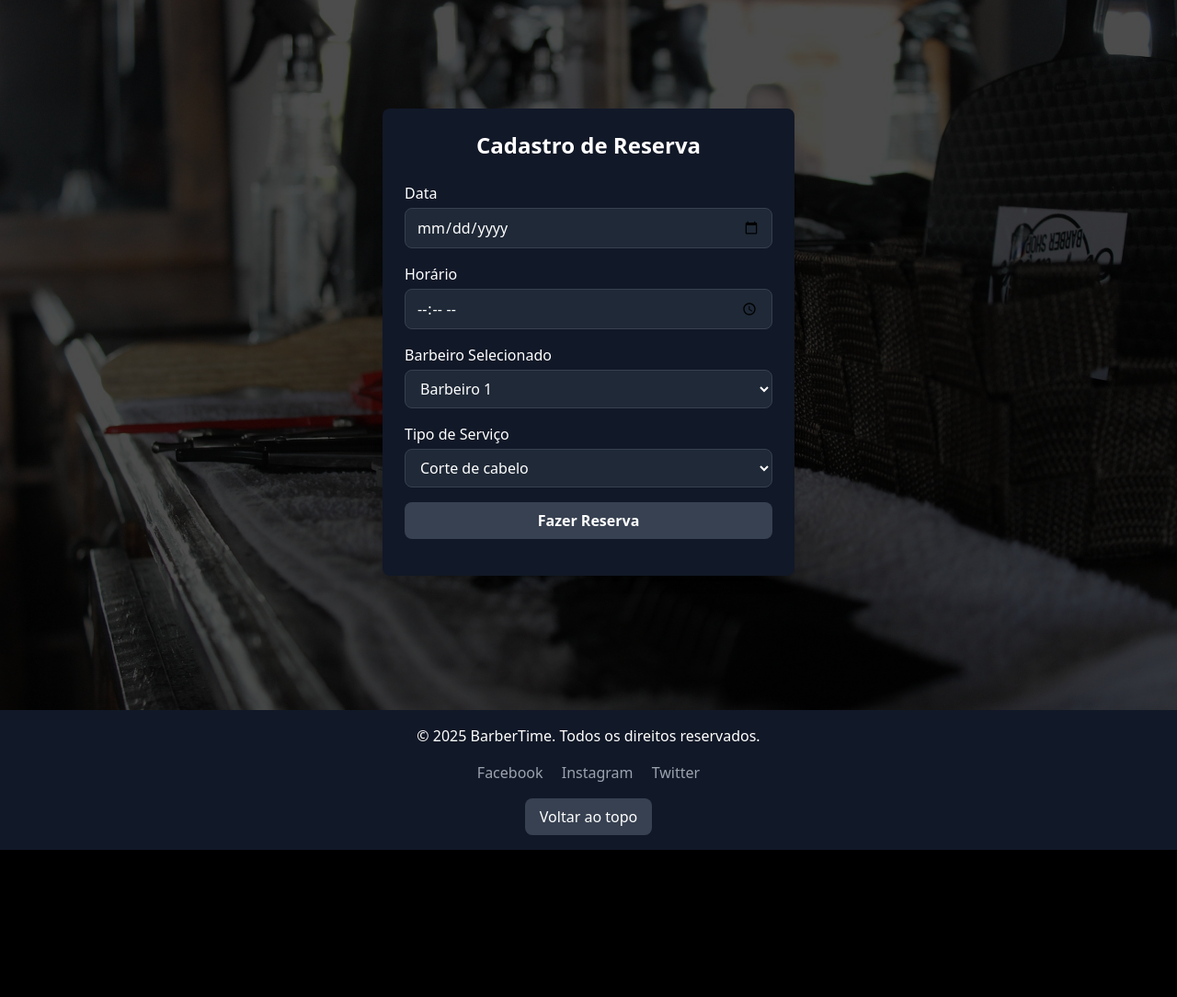
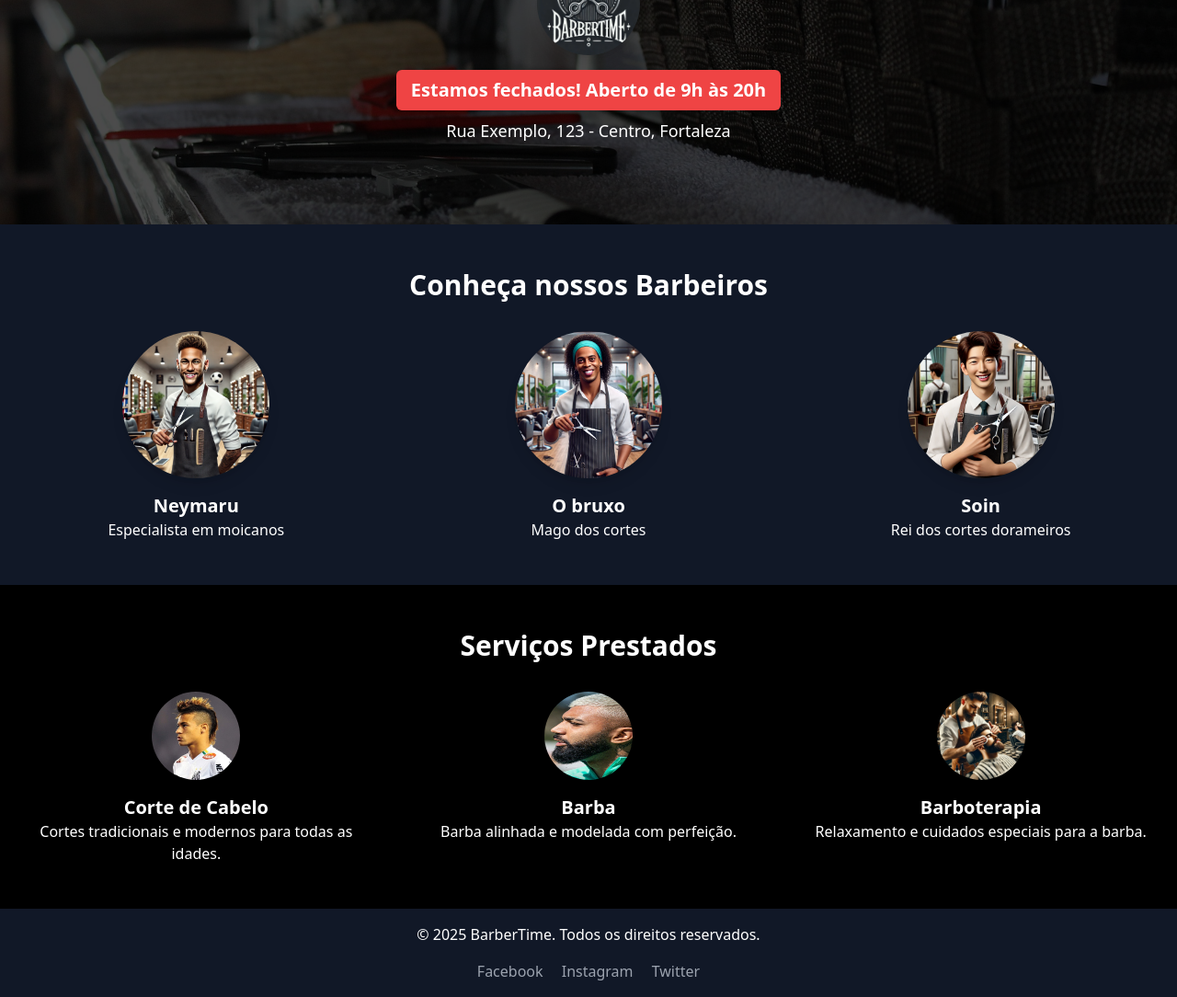
Before and after one commit to nauancastro/web-projeto-final, a website: page index.html in a window 1280 px wide. Shown: the part 140-1224 px from the top of the page at 92% size. Before the commit the page ends 1064 px from the top, so only its background shows below. Drawn offline with nearby package versions, Linux system fonts and the light colour scheme.

Commit message:
:construction: Nova estrutura e página index.html

```diff
--- a/index.html
+++ b/index.html
@@ -11,95 +11,107 @@
     <link rel="stylesheet" href="./src/styles/output.css" />
   </head>
   <body class="bg-black text-white">
-    <header class="bg-gray-900 text-white py-4 flex justify-center">
+    <!-- Horário e logo -->
+    <header
+      class="bg-cover bg-center h-96"
+      style="background-image: url('./src/assets/bg.jpg')"
+    >
+      <div
+        class="bg-black bg-opacity-70 h-full flex flex-col justify-center items-center"
+      >
+        <!-- Logo -->
         <img
           src="./src/assets/logo.webp"
           alt="BarberTime Logo"
-        class="w-20 h-20 rounded-full shadow-lg hover:scale-110 duration-200"
+          class="w-28 h-28 rounded-full shadow-lg mb-4"
         />
+        <!-- Horário de funcionamento -->
+        <h1
+          id="horario-funcionamento"
+          class="text-xl font-bold text-center px-4 py-2 rounded-md"
+        >
+          Horário de funcionamento: 9h às 20h
+        </h1>
+        <!-- Endereço -->
+        <p class="text-lg mt-2 text-center">
+          Rua Exemplo, 123 - Centro, Fortaleza
+        </p>
+      </div>
     </header>
 
-    <main
-      class="w-full h-screen bg-cover bg-center bg-opacity-50 relative"
-      style="background-image: url('src/assets/bg.jpg')"
-    >
-      <div class="absolute inset-0 bg-black bg-opacity-70"></div>
-      <div
-        class="relative z-10 flex flex-col justify-center items-center h-full"
-      >
-        <div
-          class="bg-gray-900 p-6 rounded-lg shadow-lg w-11/12 max-w-md text-white"
-        >
-          <h2 class="text-2xl font-bold mb-6 text-center">
-            Cadastro de Reserva
-          </h2>
-          <form
-            id="reserva-form"
-            onsubmit="criarReserva(event)"
-            class="space-y-4"
-          >
+    <!-- Barbeiros -->
+    <section class="py-12 bg-gray-900">
+      <div class="container mx-auto px-4 text-center">
+        <h2 class="text-3xl font-bold mb-8">Conheça nossos Barbeiros</h2>
+        <div class="grid grid-cols-1 sm:grid-cols-2 md:grid-cols-3 gap-8">
           <div>
-              <label for="date" class="block font-medium mb-1">Data</label>
-              <input
-                type="date"
-                id="date"
-                name="date"
-                required
-                class="w-full border border-gray-700 rounded-lg px-3 py-2 bg-gray-800 text-white"
+            <img
+              src="./src/assets/barber1.webp"
+              alt="Barbeiro 1"
+              class="w-40 h-40 rounded-full shadow-lg mx-auto mb-4"
             />
+            <h3 class="text-xl font-semibold">Neymaru</h3>
+            <p>Especialista em moicanos</p>
           </div>
           <div>
-              <label for="time" class="block font-medium mb-1">Horário</label>
-              <input
-                type="time"
-                id="time"
-                name="time"
-                required
-                class="w-full border border-gray-700 rounded-lg px-3 py-2 bg-gray-800 text-white"
+            <img
+              src="./src/assets/barber2.webp"
+              alt="Barbeiro 2"
+              class="w-40 h-40 rounded-full shadow-lg mx-auto mb-4"
             />
+            <h3 class="text-xl font-semibold">O bruxo</h3>
+            <p>Mago dos cortes</p>
           </div>
           <div>
-              <label for="barber" class="block font-medium mb-1"
-                >Barbeiro Selecionado</label
-              >
-              <select
-                id="barber"
-                name="barber"
-                required
-                class="w-full border border-gray-700 rounded-lg px-3 py-2 bg-gray-800 text-white"
-              >
-                <option value="Barbeiro 1">Barbeiro 1</option>
-                <option value="Barbeiro 2">Barbeiro 2</option>
-              </select>
+            <img
+              src="./src/assets/barber3.webp"
+              alt="Barbeiro 3"
+              class="w-40 h-40 rounded-full shadow-lg mx-auto mb-4"
+            />
+            <h3 class="text-xl font-semibold">Soin</h3>
+            <p>Rei dos cortes dorameiros</p>
+          </div>
+        </div>
+      </div>
+    </section>
+
+    <!-- Serviços -->
+    <section class="py-12 bg-black">
+      <div class="container mx-auto px-4 text-center">
+        <h2 class="text-3xl font-bold mb-8">Serviços Prestados</h2>
+        <div class="grid grid-cols-1 sm:grid-cols-2 md:grid-cols-3 gap-8">
+          <div>
+            <img
+              src="./src/assets/corte-perfil.jpg"
+              alt="Corte de Cabelo"
+              class="w-24 h-24 rounded-full mx-auto mb-4 shadow-lg"
+            />
+            <h3 class="text-xl font-semibold">Corte de Cabelo</h3>
+            <p>Cortes tradicionais e modernos para todas as idades.</p>
           </div>
           <div>
-              <label for="service" class="block font-medium mb-1"
-                >Tipo de Serviço</label
-              >
-              <select
-                id="service"
-                name="service"
-                required
-                class="w-full border border-gray-700 rounded-lg px-3 py-2 bg-gray-800 text-white"
-              >
-                <option value="Corte de cabelo">Corte de cabelo</option>
-                <option value="Barba">Barba</option>
-                <option value="Corte + Barba">Corte + Barba</option>
-              </select>
+            <img
+              src="./src/assets/barba-perfil.jpg"
+              alt="Barba"
+              class="w-24 h-24 rounded-full mx-auto mb-4 shadow-lg"
+            />
+            <h3 class="text-xl font-semibold">Barba</h3>
+            <p>Barba alinhada e modelada com perfeição.</p>
           </div>
-            <button
-              type="submit"
-              id="btn-reserva"
-              class="w-full bg-gray-700 text-white font-bold py-2 rounded-lg hover:bg-gray-600"
-            >
-              Fazer Reserva
-            </button>
-            <p id="mensagem-reserva" class="text-center mt-4 text-sm"></p>
-          </form>
+          <div>
+            <img
+              src="./src/assets/barboterapia-perfil.webp"
+              alt="Barboterapia"
+              class="w-24 h-24 rounded-full mx-auto mb-4 shadow-lg"
+            />
+            <h3 class="text-xl font-semibold">Barboterapia</h3>
+            <p>Relaxamento e cuidados especiais para a barba.</p>
           </div>
         </div>
-    </main>
+      </div>
+    </section>
 
+    <!-- Footer -->
     <footer class="bg-gray-900 text-white py-4">
       <div class="container mx-auto px-4 text-center">
         <p>&copy; 2025 BarberTime. Todos os direitos reservados.</p>
@@ -108,14 +120,9 @@
           <a href="#" class="text-gray-400 hover:underline mx-2">Instagram</a>
           <a href="#" class="text-gray-400 hover:underline mx-2">Twitter</a>
         </div>
-        <button
-          class="mt-4 bg-gray-700 text-white px-4 py-2 rounded-lg hover:bg-gray-600"
-          onclick="window.scrollTo({top: 0, behavior: 'smooth'})"
-        >
-          Voltar ao topo
-        </button>
       </div>
     </footer>
-    <script src="./src/api.js"></script>
+
+    <script src="./src/scripts/index.js"></script>
   </body>
 </html>
--- /dev/null
+++ b/src/scripts/index.js
@@ -0,0 +1,12 @@
+// Verificar horário de funcionamento
+const horario = document.getElementById("horario-funcionamento");
+const agora = new Date();
+const horaAtual = agora.getHours();
+
+if (horaAtual >= 9 && horaAtual <= 20) {
+  horario.classList.add("bg-green-500");
+  horario.textContent = "Estamos abertos! de 9h às 20h";
+} else {
+  horario.classList.add("bg-red-500");
+  horario.textContent = "Estamos fechados! Aberto de 9h às 20h";
+}
```
Also changed, not shown: src/reserva.html (added, +121 -0 lines), src/assets/barba-perfil.jpg (added), src/assets/barber1.webp (added), src/assets/barber2.webp (added), src/assets/barber3.webp (added), src/assets/barboterapia-perfil.webp (added), src/assets/corte-perfil.jpg (added), src/scripts/api.js (renamed from src/api.js), src/styles/output.css. Lines whose indentation alone changed are shown as unchanged.
